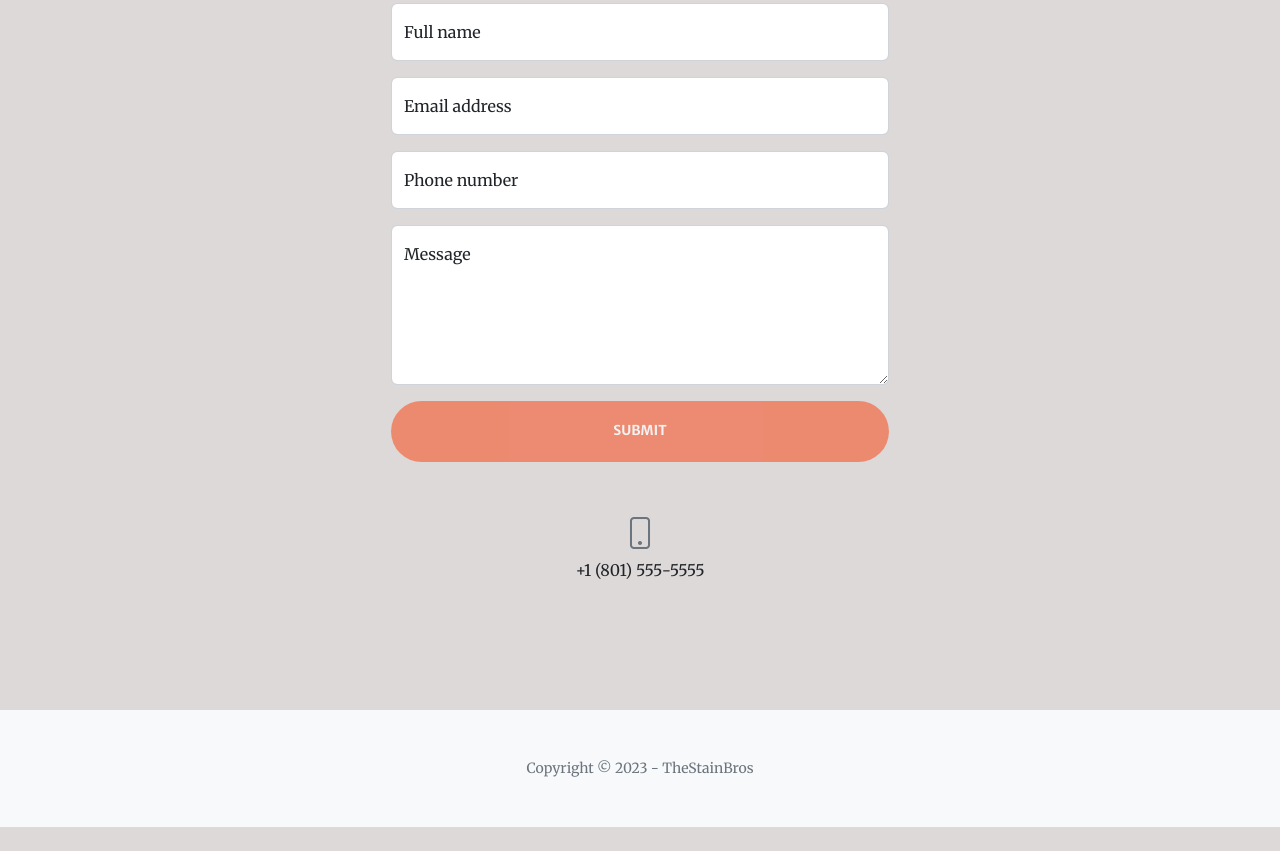
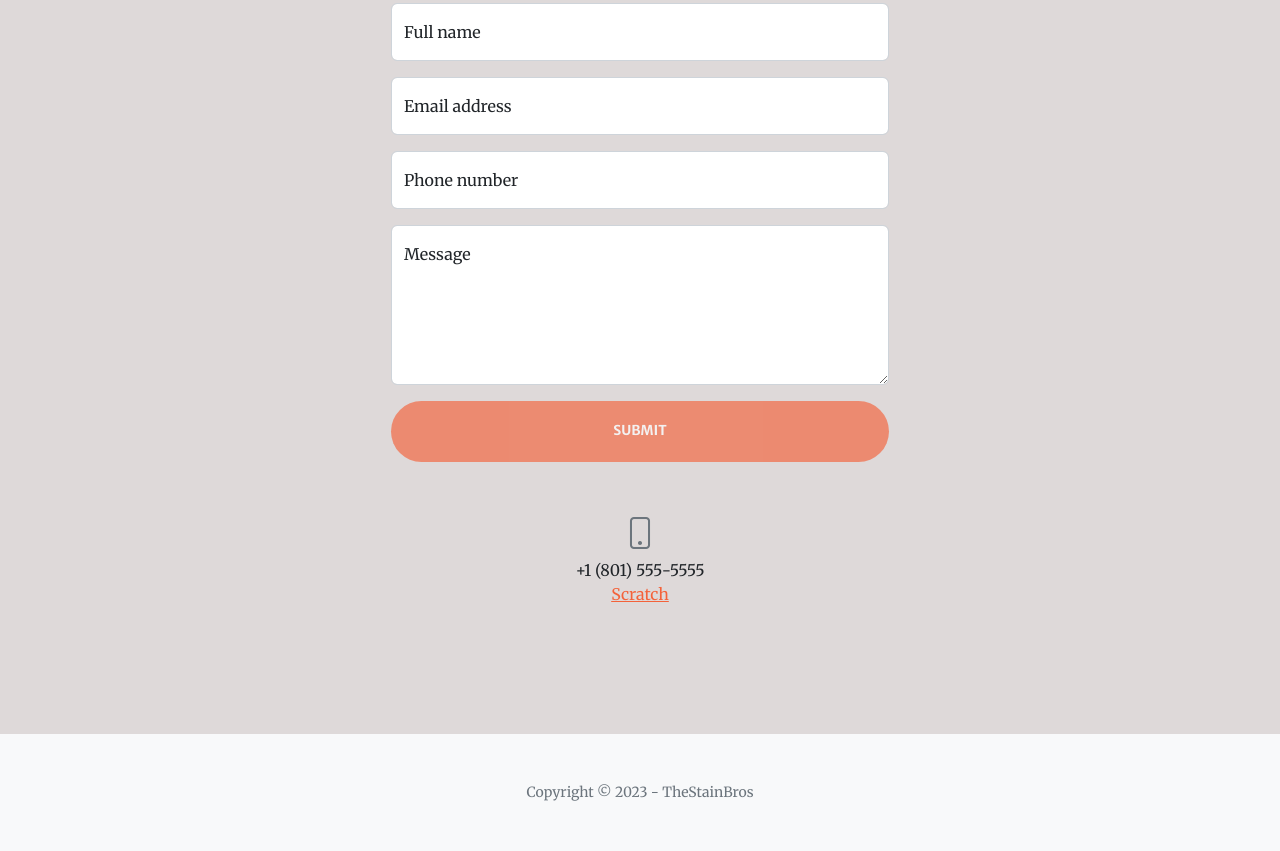
Before and after one commit to TheStainBros/MainSite, a plain HTML site: page index.html in a window 1280 px wide. Shown: the part 4501-5352 px from the top of the page. Before the commit the page ends 5328 px from the top, so only its background shows below. Drawn offline with nearby package versions, Linux system fonts and the light colour scheme; some packages are replaced by stand-ins of ours; a script that the page names is missing.

Commit message:
Update index.html

```diff
--- a/index.html
+++ b/index.html
@@ -295,7 +295,9 @@ Farmington, UT <br>
                 <div class="row gx-4 gx-lg-5 justify-content-center">
                     <div class="col-lg-4 text-center mb-5 mb-lg-0">
                         <i class="bi-phone fs-2 mb-3 text-muted"></i>
-                        <div>+1 (801) 555-5555</div>
+                        <div>+1 (801) 555-5555
+                        <div><a href="sratch.html">Scratch</a></div>
+                        </div>
                     </div>
                 </div>
             </div>
```
